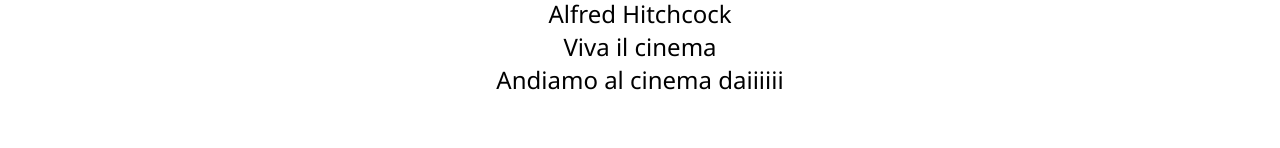
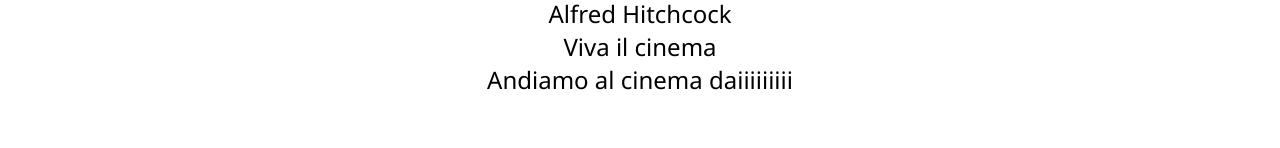
Before and after one commit to Giovj1011/Esame-Html, a plain HTML site: page index.html in a window 1280 px wide. Shown: the part 212-360 px from the top of the page. Drawn offline with Linux system fonts and the light colour scheme.

Commit message:
Update index.html

```diff
--- a/index.html
+++ b/index.html
@@ -19,7 +19,7 @@
 <h1 >Il cinema è il <a class="rosso">"come"</a>, non il "cosa".</h1>
 <p>Alfred Hitchcock</p>
     <p>Viva il cinema</p>
-    <p>Andiamo al cinema daiiiiii</p>
+    <p>Andiamo al cinema daiiiiiiiii</p>
 
 </section>
 
```
